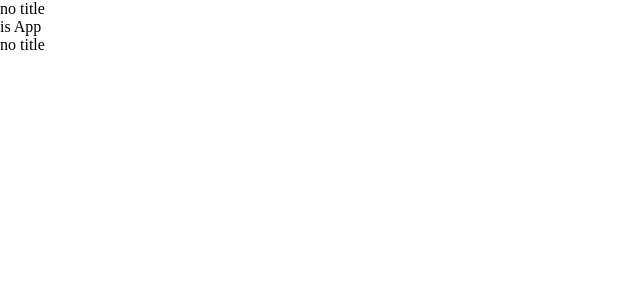
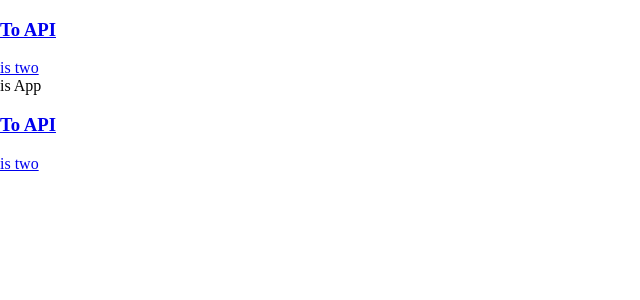
Before and after one commit to ArthurYung/fast-api, a React (Create React App) app: page / in a window 1280 px wide. Shown: the top 300 px of the page, without its empty margins (0-640 px from the left). Built offline with nearby package versions, Linux system fonts and the light colour scheme.

Commit message:
feat; nav done

```diff
--- a/src/components/Header.tsx
+++ b/src/components/Header.tsx
@@ -4,44 +4,49 @@ import { Link, withRouter, RouteComponentProps } from "react-router-dom";
 interface NavBoxProps {
   text: string;
   sub: string;
+  to: string;
 }
+
+// Render a NavBox Dom
+const NavBox: React.FC<NavBoxProps> = ({ text, sub, to }) => (
+  <Link to={to}>
+    <div className="nav-box">
+      <h3 className="nav-box-text">{text}</h3>
+      <div className="nav-box-subText">{sub}</div>
+    </div>
+  </Link>
+);
 
 /**
  *  Render different Nav according to current pathname
  */
-const createNavLink = (pathname: string): React.ReactElement => {
-  if (/^\/api(\/?)/.test(pathname)) {
-    return (
-      <Link to="/log">
-        <NavBox text={"TO Log"} sub={"test1"} />
-      </Link>
-    );
-  }
-  if (/^\/log(\/?)/.test(pathname)) {
-    return (
-      <Link to="/api">
-        <NavBox text={"TO API"} sub={"test2"} />
-      </Link>
-    );
-  }
-  return <div>no title</div>;
-};
-
-// Render a NavBox Dom
-const NavBox: React.FC<NavBoxProps> = ({ text, sub }) => (
-  <div className="nav-box">
-    <h3 className="nav-box-text">{text}</h3>
-    <div className="nav-box-subText">{sub}</div>
-  </div>
-);
 
 class Header extends React.Component<RouteComponentProps> {
   render() {
     const pathname: string = this.props.location.pathname;
-    const CurrentNav: React.ReactElement = createNavLink(pathname);
+    const navProps: NavBoxProps = (() => {
+      if (/^\/api(\/?)/.test(pathname)) {
+        return {
+          text: "To LOG",
+          sub: "is one",
+          to: "/log",
+        };
+      }
+      if (/^\/log(\/?)/.test(pathname)) {
+        return {
+          text: "To API",
+          sub: "is two",
+          to: "/api",
+        };
+      }
+      return { text: "To API", sub: "is two", to: "/api" };
+    })();
+
     return (
       <header className="layout-header">
-        <nav className="layout-header-nav">{CurrentNav}</nav>
+        <nav className="layout-header-nav">
+          <NavBox {...navProps} />
+        </nav>
       </header>
     );
   }
```
